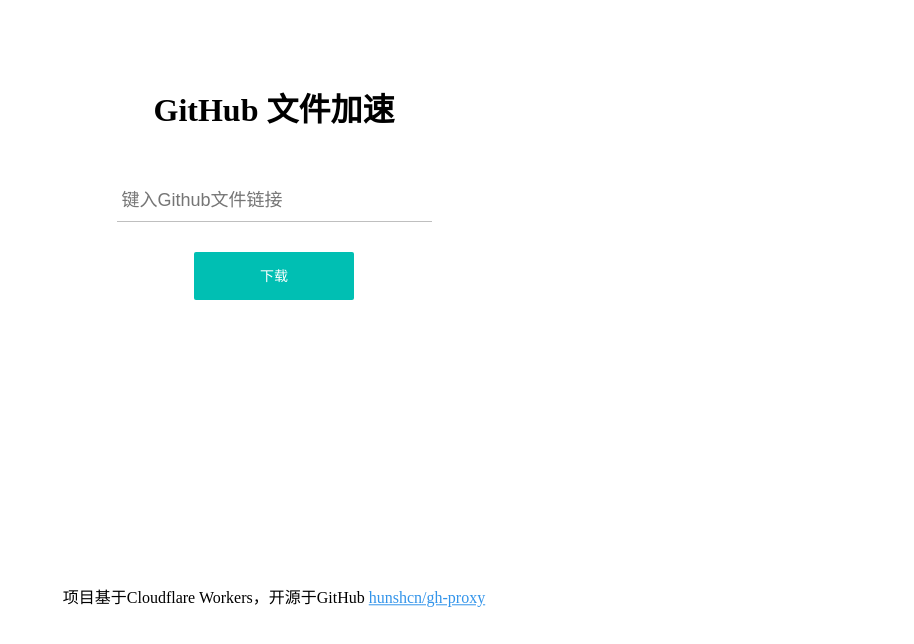
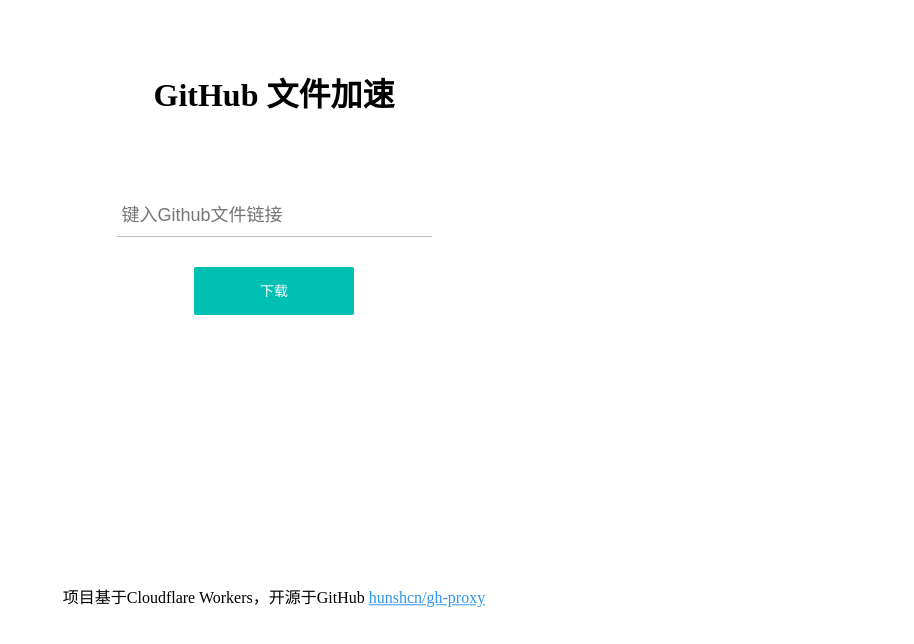
Before and after one commit to GatlinH/hhd, a plain HTML site: page index.html in a window 1280 px wide. Shown: the part 156-800 px from the top of the page, without its empty margins (366-1280 px from the left). Drawn offline with Linux system fonts and the light colour scheme.

Commit message:
Update index.html

```diff
--- a/index.html
+++ b/index.html
@@ -118,7 +118,7 @@
 </head>
 <body class="flex">
 <a style="position: absolute;top: 0;right: 0;" href="https://github.com/hunshcn/gh-proxy"><img width="149" height="149" referrerpolicy="no-referrer" src="https://inews.gtimg.com/newsapp_ls/0/12025455907/0" alt="Fork me on GitHub" data-recalc-dims="1"></a>
-<h1 style="margin-bottom: 50px">GitHub 文件加速</h1>
+<h1 style="margin-bottom: 80px">GitHub 文件加速</h1>
 <form action="./" method="get" style="padding-bottom: 40px" target="_blank" class="flex" onsubmit="toSubmit(event)">
     <label class="block" style="width: fit-content">
         <input class="block url" name="q" type="text" placeholder="键入Github文件链接" pattern="^((https|http):\/\/)?(github\.com\/.+?\/.+?\/(?:releases|archive|blob|raw|suites)|((?:raw|gist)\.(?:githubusercontent|github)\.com))\/.+$" required="">
```
